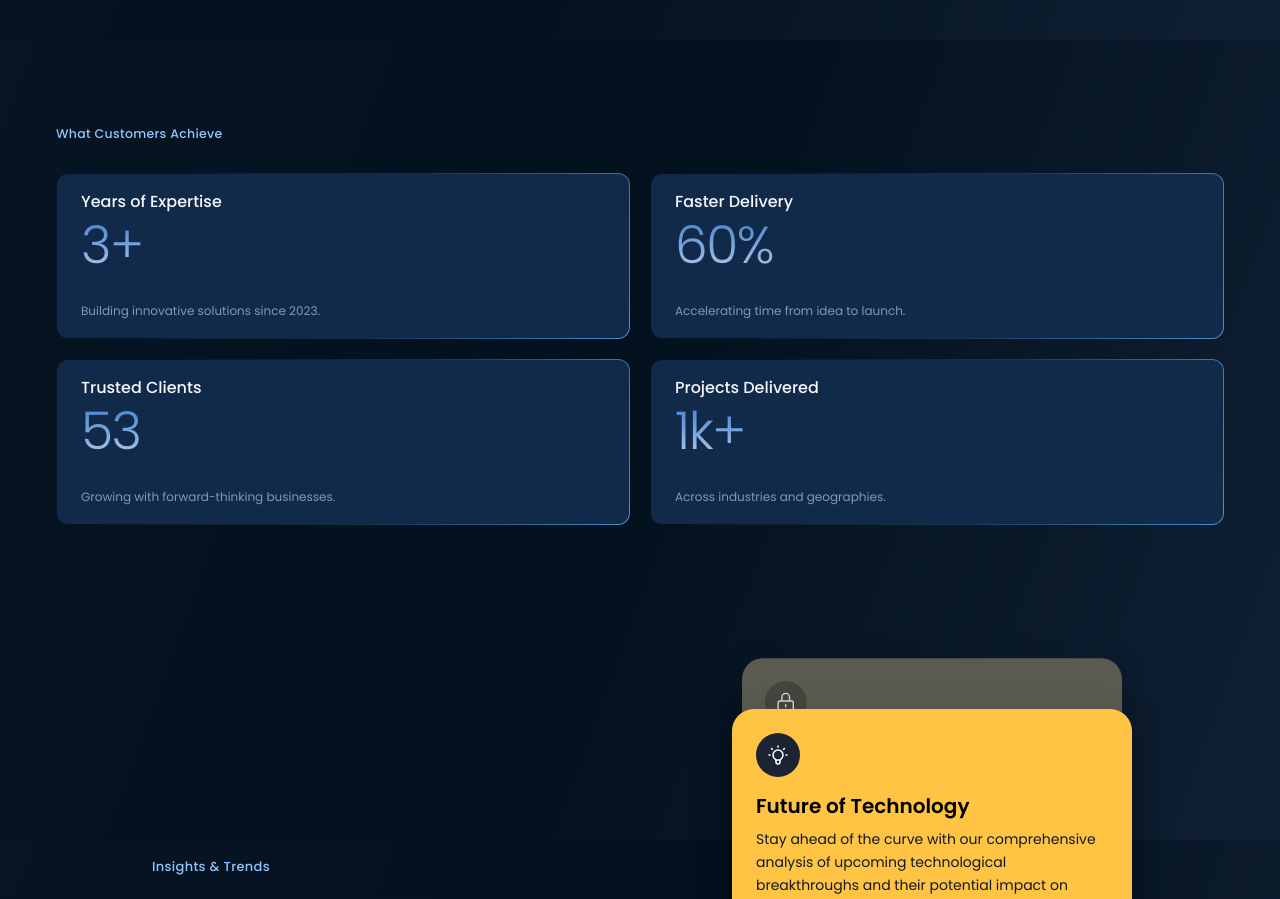
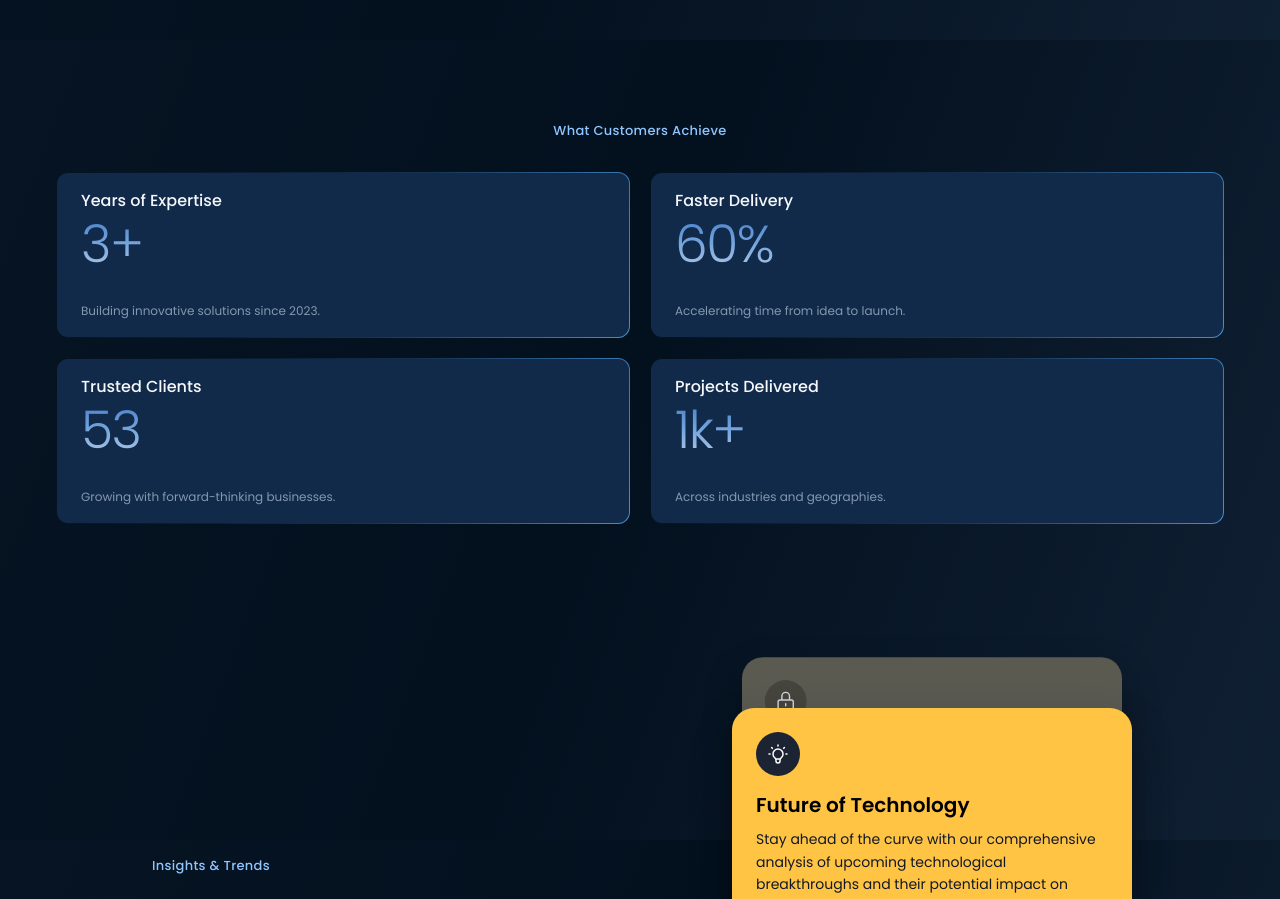
Before and after one commit to Abinashpatri07/DQNex, a React (Vite) app: page / in a window 1280 px wide. Shown: the part 4760-5659 px from the top of the page. Built offline with nearby package versions, Linux system fonts and the light colour scheme.

Commit message:
style: center What Customers Achieve section label

```diff
--- a/src/components/home/CustomerStats.jsx
+++ b/src/components/home/CustomerStats.jsx
@@ -35,8 +35,8 @@ const CustomerStats = () => {
         {/* =========================
             SECTION LABEL
         ========================== */}
-        <div className="mb-7 text-left">
-          <span className="text-[12.5px] font-medium tracking-wide text-blue-300">
+        <div className="mb-8 flex justify-center text-center">
+          <span className="text-[13px] font-medium tracking-wide text-blue-300">
             What Customers Achieve
           </span>
         </div>
```
